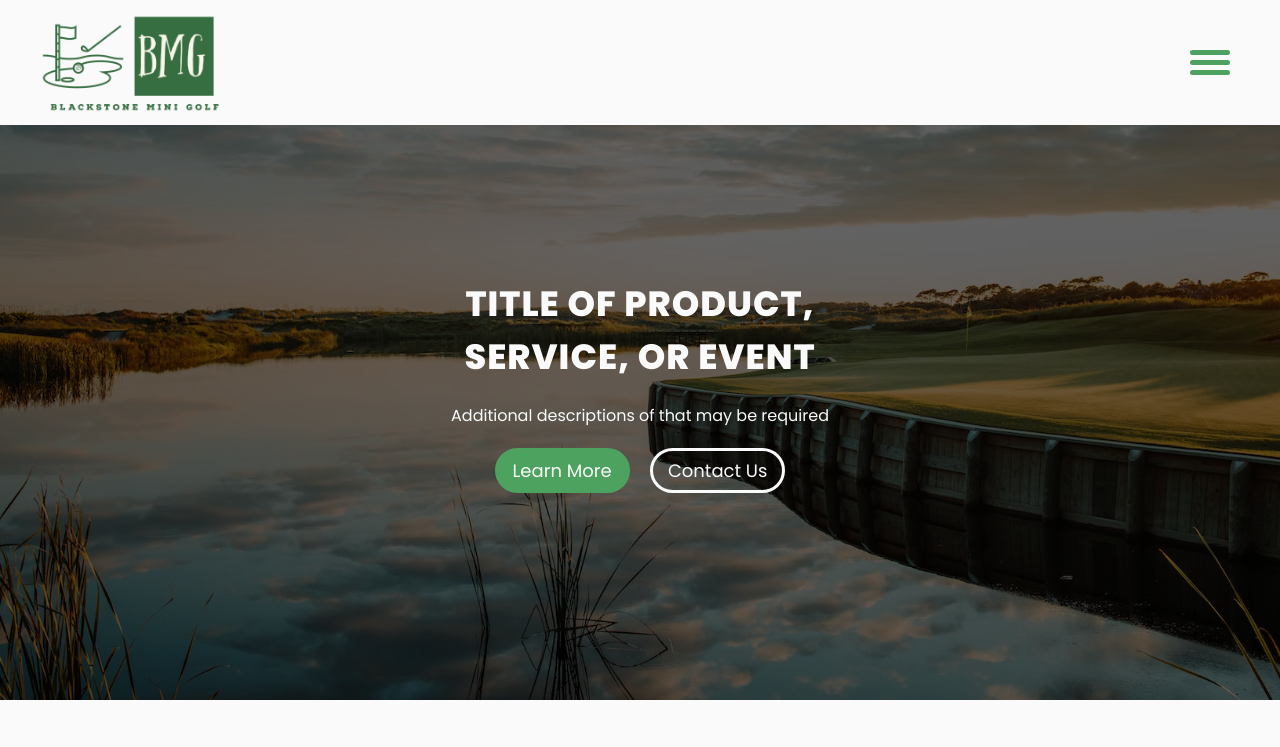
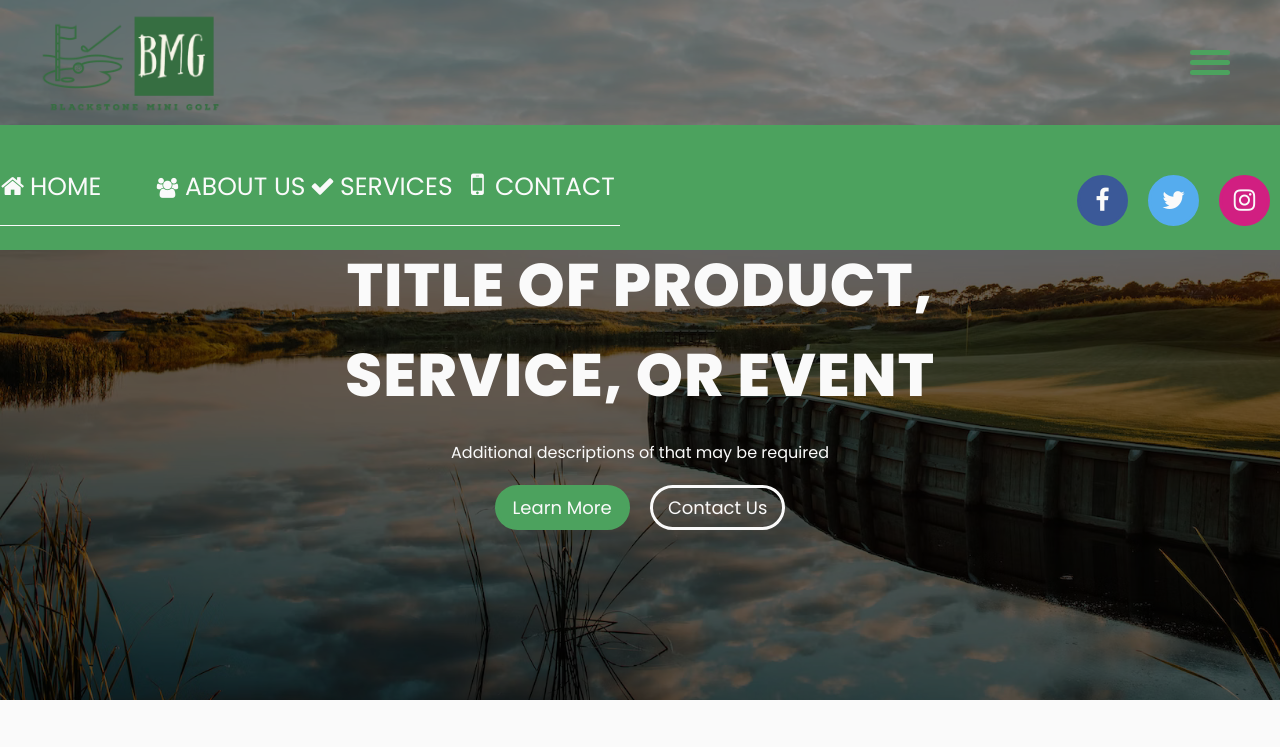
Before and after one commit to Matsonj30/templateForAll, a plain HTML site: page index.html in a window 1280 px wide. Shown: the top 747 px of the page. Drawn offline with Linux system fonts and the light colour scheme.

Commit message:
working on men w/ smaller screens

```diff
--- a/styles/_landing.scss
+++ b/styles/_landing.scss
@@ -20,8 +20,8 @@
             text-align: center;
             h1{
                 letter-spacing: 1px;
-                font-size: 35px;
-                max-width: 400px;
+                font-size: 40px;
+                max-width: 800px;
                 font-family: "bold";
             }
             p{
@@ -47,3 +47,15 @@
 
 
 }
+
+@media(min-width:800px){
+    .landing{
+        .mainContent{
+            .mainHeadline{
+                h1{
+                    font-size: 60px;
+                }
+            }
+        }
+    }
+}
--- a/styles/_navigationMenuScrollDown.scss
+++ b/styles/_navigationMenuScrollDown.scss
@@ -1,14 +1,15 @@
   //-------------------------MENU OPTIONS---------------------------------------
   .mainContent{
+
     .navigationBar{
         position: relative;
         display: flex;
         align-items: center;
         width: 100%;
         height: 125px;
-        background-color: $primaryColor;
+        background-color: rgba(255, 255, 255, 0.185);
         z-index: 2;
-        overflow: visible;
+
 
         img{
             width: auto;
@@ -26,7 +27,6 @@
             align-items: center;
             animation-fill-mode: forwards !important; //doesnt work if set animation in css
             overflow: hidden;
-            z-index: 2;
             ul{
                 list-style: none;
                 width: 100%;
@@ -131,3 +131,24 @@ to{
 }
 
 }
+
+@media(min-width:1000px){
+    .mainContent{
+        .navigationBar{
+
+            #menu{
+                flex-direction: row;
+                height: 125px;
+                overflow: visible;
+                ul{
+                    display: flex;
+                }
+            }
+        }
+
+
+    }
+
+
+
+}
```
Also changed, not shown: styles/_services.scss (line endings or trailing spaces), styles/style.css, 1 other file.
